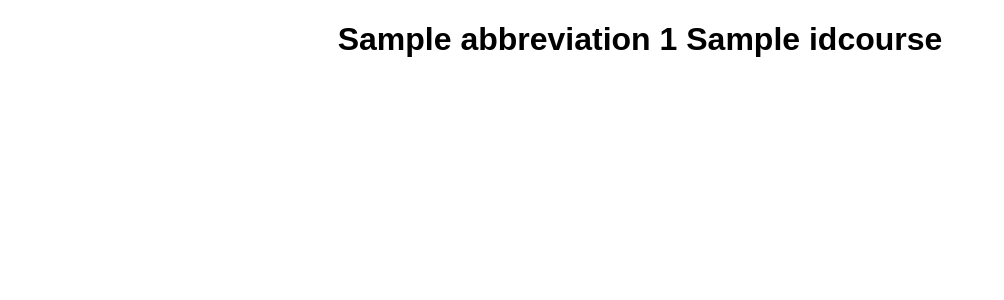
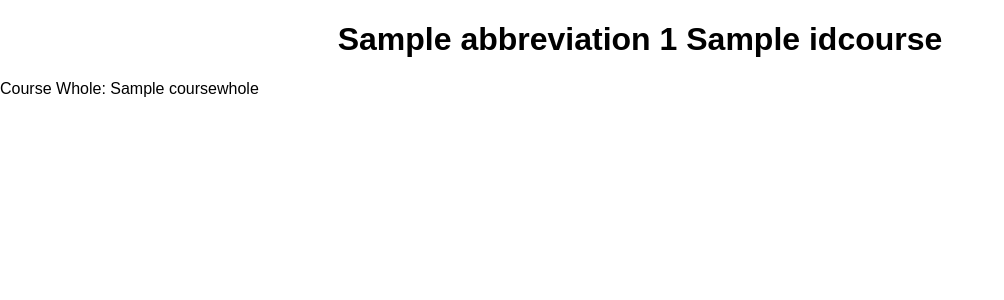
Before and after one commit to geosoco/HCDE310, a Django app: template main/templates/section.html in a window 1280 px wide. Shown: the top 300 px of the page, without its empty margins (0-1004 px from the left). Run offline with Django 3.2, Linux system fonts and the light colour scheme; the template is opened without the code that fills it: most values are stand-ins (such as "Sample title", 1, 10 or a date in 2020).

Commit message:
add section template

```diff
--- a/main/templates/section.html
+++ b/main/templates/section.html
@@ -7,5 +7,7 @@
   </head>
   <body>
     <h1>{{section.idcourse.iddepartment.abbreviation}} {{section.idcourse.number}} {{section.idcourse.name}}</h1>
+
+    Course Whole: {{section.idrating.coursewhole}}
   </body>
 </html>
```
